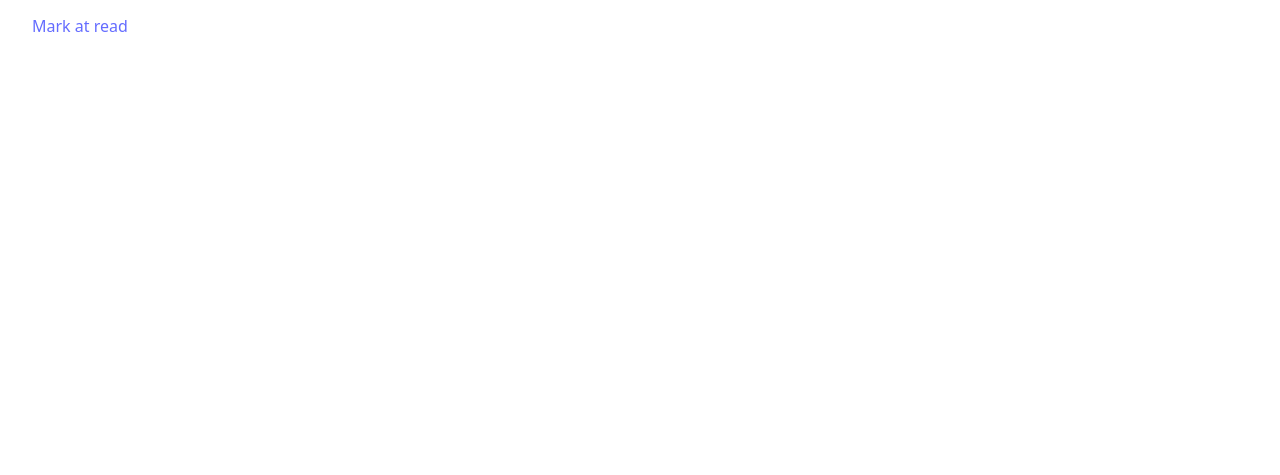
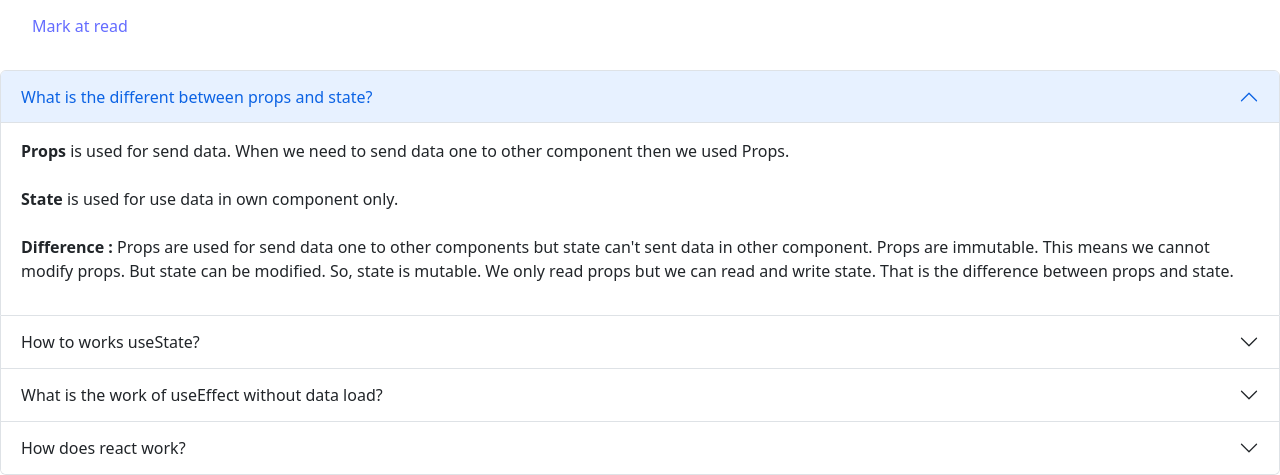
Before and after one commit to acchayon/knowledge-cafe, a React (Vite) app: page / in a window 1280 px wide. Shown: the part 3108-3583 px from the top of the page. Before the commit the page ends 3178 px from the top, so only its background shows below. Built offline with nearby package versions, Linux system fonts and the light colour scheme.

Commit message:
added blog questions

```diff
--- a/src/App.jsx
+++ b/src/App.jsx
@@ -4,6 +4,7 @@ import 'bootstrap/dist/css/bootstrap.min.css';
 import Header from './components/Header/Header'
 import SideCart from './components/SideCart/SideCart';
 import Cards from './components/Cards/Cards';
+import Blogs from './components/Blogs/Blogs';
 
 function App() {
   const [readTime, setReadTime] = useState("")
@@ -37,6 +38,9 @@ function App() {
           <SideCart readTime={readTime}></SideCart>
         </div>
       </div>
+      <div className='blogs'>
+        <Blogs></Blogs>
+      </div>
     </div>
   )
 }
--- /dev/null
+++ b/src/components/Blogs/Blogs.jsx
@@ -0,0 +1,57 @@
+import Accordion from 'react-bootstrap/Accordion';
+
+function Blogs() {
+  return (
+    <Accordion defaultActiveKey="0">
+      <Accordion.Item eventKey="0">
+        <Accordion.Header>What is the different between props and state?</Accordion.Header>
+        <Accordion.Body>
+          <p><strong>Props</strong> is used for send data. When we need to send data one to other component then we used Props. <br /> <br />
+          <strong>State</strong> is used for use data in own component only.
+          <br /> <br />
+          <strong> Difference : </strong> Props are used for send data one to other components but state can't sent data in other component. Props are immutable. This means we cannot modify props. But state can be modified. So, state is mutable.
+          We only read props but we can read and write state.
+          That is the difference between props and state.</p>
+
+
+        </Accordion.Body>
+      </Accordion.Item>
+      <Accordion.Item eventKey="1">
+        <Accordion.Header>How to works useState?</Accordion.Header>
+        <Accordion.Body>
+          <p>
+            <strong>UseState: </strong> allows to create a new state variable.
+            In react we used usestate for store some dynamice data.
+            when we use usestate in react firstly we import on this component.
+            In usestate, we create 2 variable in object and declare an array in usestate.
+            UseState takes just one argument which is the intial value, and returns a stateful value and a function to change it. <br />
+            <br /> <br />
+            There is syntax of useState:
+              const[products, setProducts] = useState([]);
+          </p>
+        </Accordion.Body>
+      </Accordion.Item>
+      <Accordion.Item eventKey="2">
+        <Accordion.Header>What is the work of useEffect without data load?</Accordion.Header>
+        <Accordion.Body>
+          <p>
+            When we need to use sideeffect, then we used useEffect. When we need to update dom then we used uesEffect.
+            <br />
+            useEffect(callback, dependencies) is the hook who manages the side-effects in functional components. callback argument is a function there put the side-effect logic. dependencies is a list of dependencies of the side-effect.
+          </p>
+        </Accordion.Body>
+      </Accordion.Item>
+      <Accordion.Item eventKey="3">
+        <Accordion.Header>How does react work?</Accordion.Header>
+        <Accordion.Body>
+          <p>
+            IN the work of react, it has nedd two node package. which is react and react dom.
+            When we write a component this time it was pure javascript code.We need to convert js code in html code.React convert this js code to html code.Then this code we want to see in browser, there is we need to react dom.This process are working without reload.This why react work so faster.
+          </p>
+        </Accordion.Body>
+      </Accordion.Item>
+    </Accordion>
+  );
+}
+
+export default Blogs;
--- a/src/components/SingleCard/SingleCard.jsx
+++ b/src/components/SingleCard/SingleCard.jsx
@@ -21,7 +21,7 @@ const SingleCard = ({card, handleBookMark}) => {
                             <p>{card.date}</p>
                         </div>
                         <div className='col-md-3'>
-                            <p>{card.readTime} min read <a onClick={()=> handleBookMark(card.readTime)} href="#"><FontAwesomeIcon icon={faBookmark} /></a></p>
+                            <p>{card.readTime} min read <a  href="#"><FontAwesomeIcon icon={faBookmark} /></a></p>
                         </div>
                     </div>
                     <div className='title'>
@@ -30,7 +30,7 @@ const SingleCard = ({card, handleBookMark}) => {
                     <div>
                         <p>#beginners &nbsp; &nbsp; &nbsp;  &nbsp; &nbsp;  #programming</p>
                     </div>
-                    <a href="#">Mark at read</a>
+                    <a onClick={()=> handleBookMark(card.readTime)} href="#">Mark at read</a>
 
                 </div>
             </div>
```
